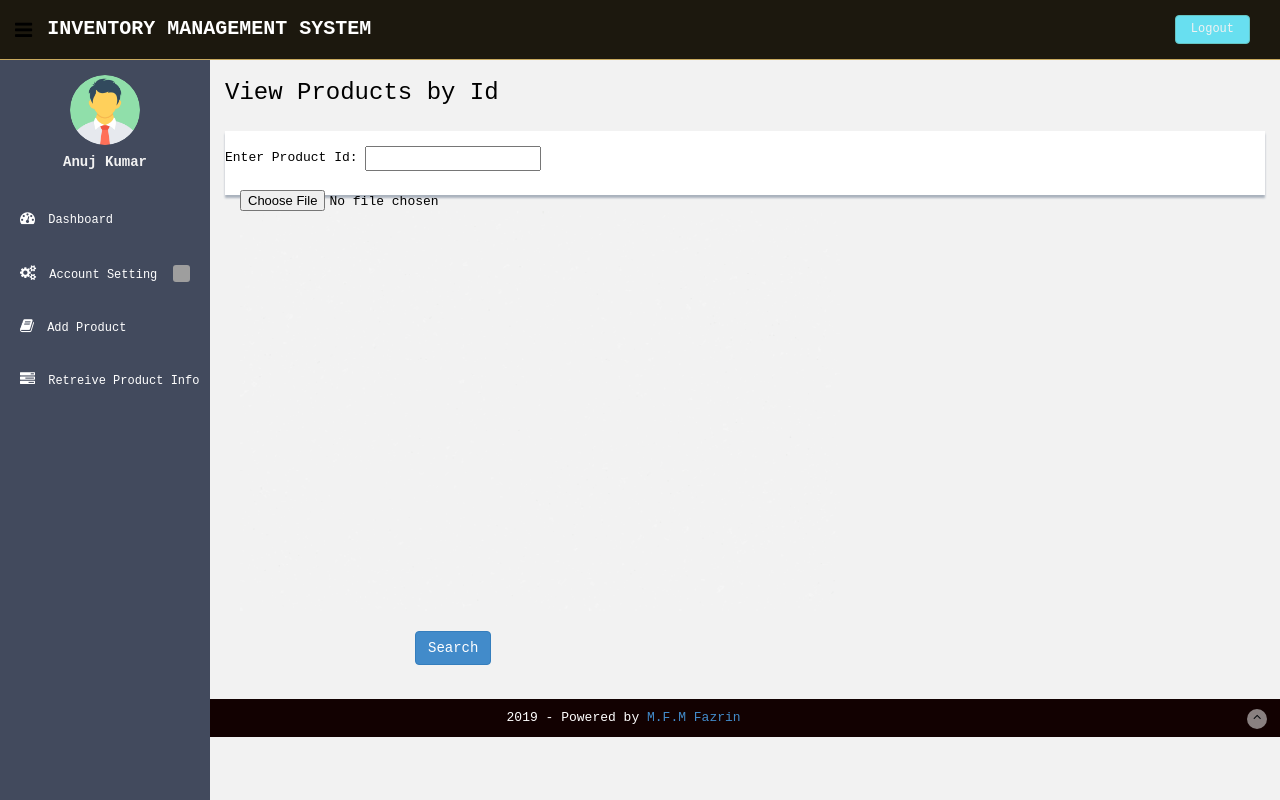
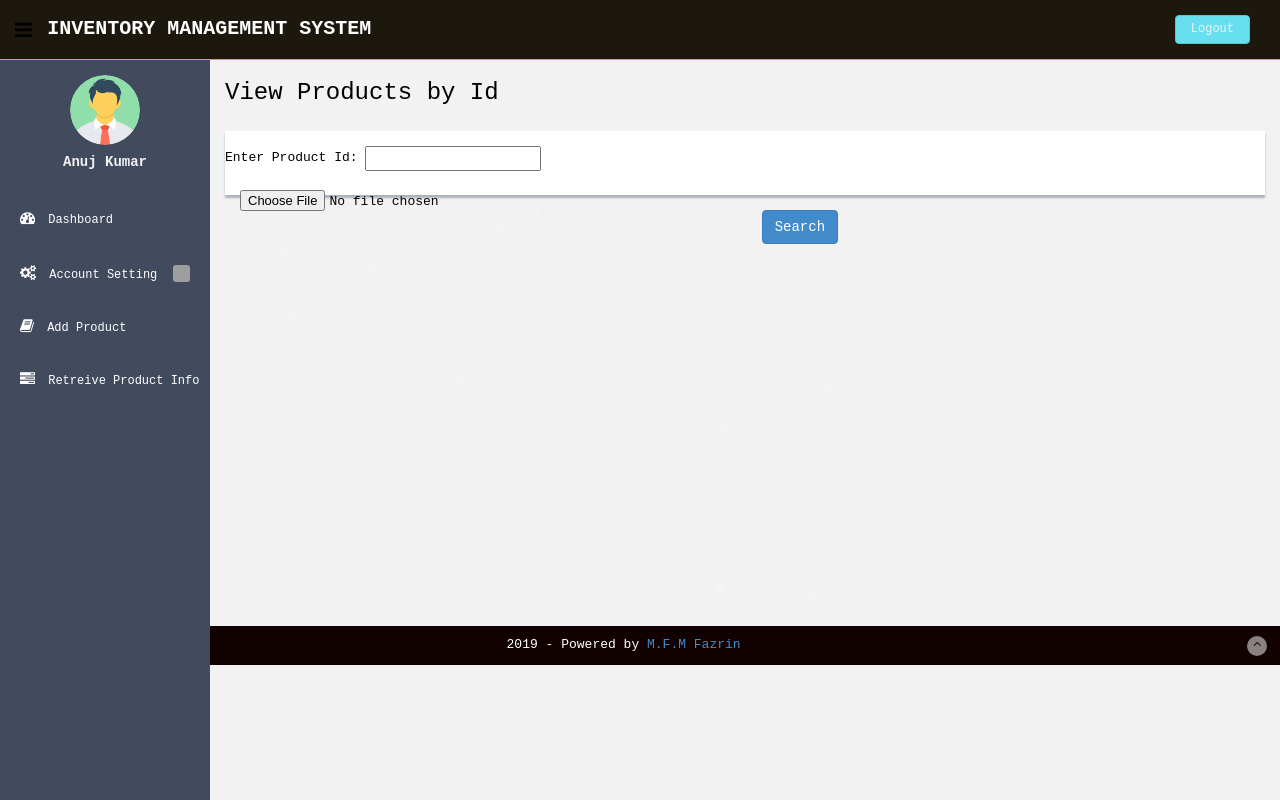
Before and after one commit to nirzaf/halawaththa_hardware, a PHP site: page /view-products.php in a window 1280 px wide. Run offline with PHP 8.4, Linux system fonts and the light colour scheme; a user stored in the database is signed in; data comes from the database, SQL or seed files in the repository; grey boxes are pictures that could not be loaded.

Commit message:
view-products:

```diff
--- a/view-products.php
+++ b/view-products.php
@@ -16,21 +16,15 @@ else{
     <meta name="description" content="">
     <meta name="author" content="Dashboard">
     <meta name="keyword" content="Dashboard, Bootstrap, Admin, Template, Theme, Responsive, Fluid, Retina">
-
     <title>IMS | Inventory Management System</title>
-
     <!-- Bootstrap core CSS -->
     <link href="assets/css/bootstrap.css" rel="stylesheet">
     <!--external css-->
     <link href="assets/font-awesome/css/font-awesome.css" rel="stylesheet" />
-
     <!-- Custom styles for this template -->
     <link href="assets/css/style.css" rel="stylesheet">
     <link href="assets/css/style-responsive.css" rel="stylesheet">
-
     <link href="assets/css/table-responsive.css" rel="stylesheet">
-
-    <!-- HTML5 shim and Respond.js IE8 support of HTML5 elements and media queries -->
   </head>
   <body>
 <section id="container" >
@@ -46,10 +40,10 @@ else{
   Enter Product Id:
     <input type="text" name="search_entered" value=''/> <br><br>
     <div class="col-sm-4">
-        <input type='file' name="image" id="image" onchange="readURL(this);"/>
-        <img id="blah" width="600" height="400" src="img/tp.png" alt="" />
+    <input type='file' name="image" id="image" onchange="readURL(this);"/>
+    <img id="blah" width="600" height="400" src="img/tp.png" alt="" />
     </div>
-    <div class="col-sm-10" style="padding-left:190px; padding-top:20px">
+    <div class="col-sm-4" style="padding-left:190px; padding-top:20px">
     <input type="submit" name="submit" value="Search" class="btn btn-primary"/><br><br>
     </div>
   </form>
```
